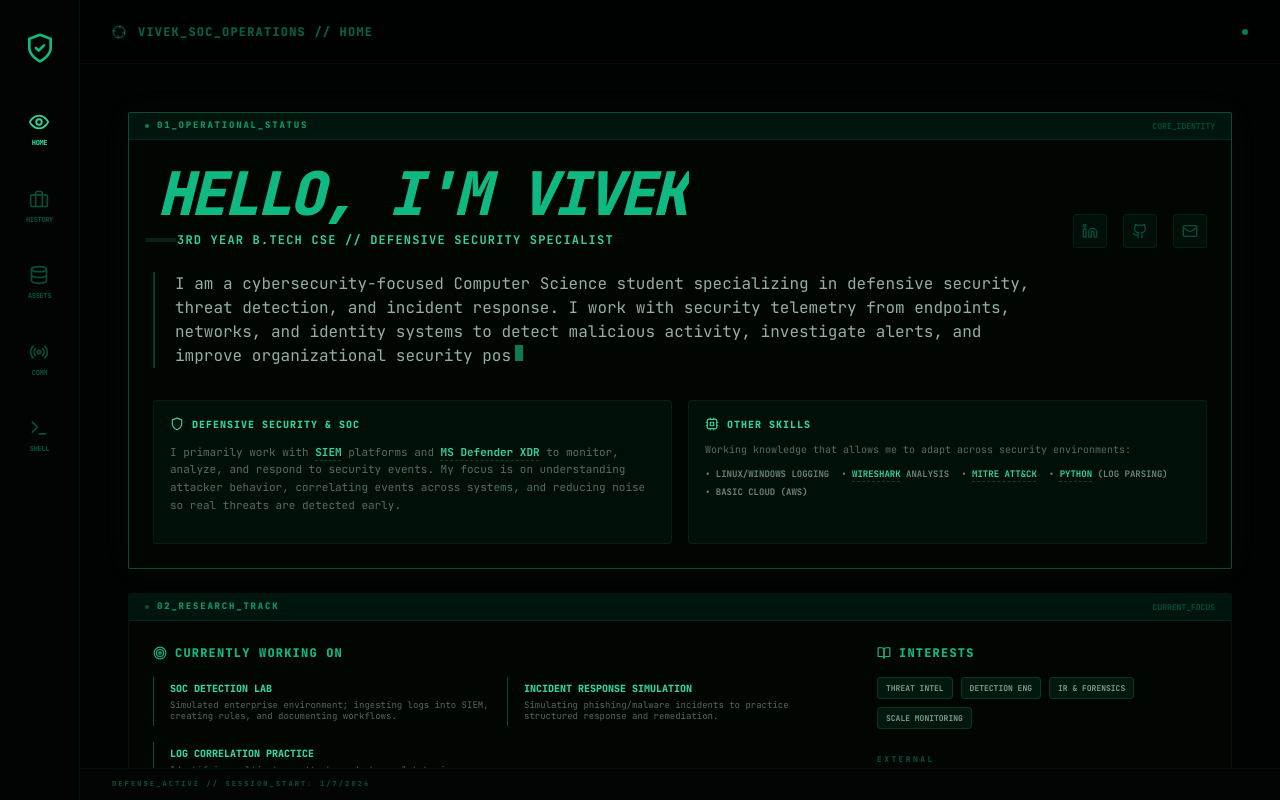
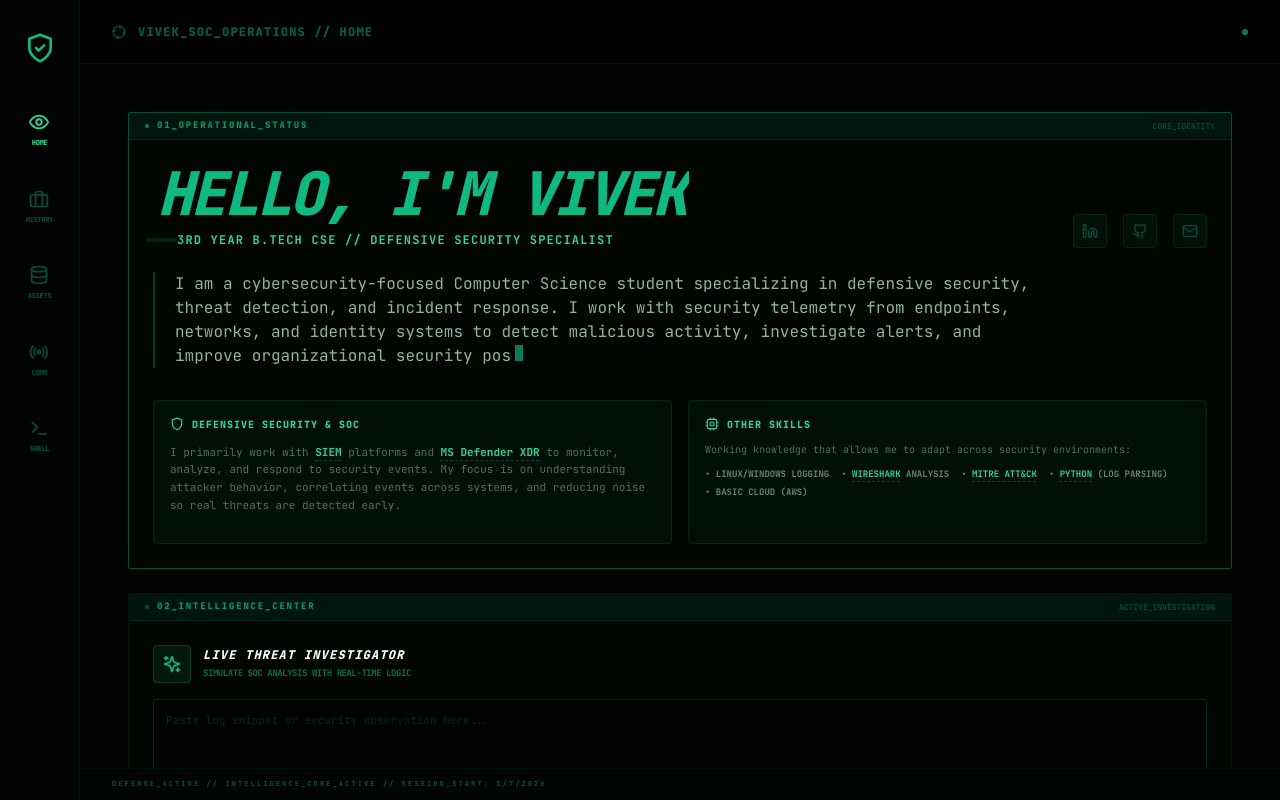
Before and after one commit to vivek-the-coder/patelvivek, a React (Vite) app: page / in a window 1280 px wide. Built offline with nearby package versions, Linux system fonts and the light colour scheme.

Commit message:
Update App.jsx

```diff
--- a/src/App.jsx
+++ b/src/App.jsx
@@ -23,8 +23,41 @@ import {
   Activity,
   Shield,
   BookOpen,
-  Satellite
+  Satellite,
+  Sparkles,
+  Zap,
+  AlertTriangle
 } from 'lucide-react';
+
+// --- API Utilities ---
+const apiKey = ""; // Environment handles this
+
+const callGemini = async (prompt, systemInstruction = "") => {
+  const url = `https://generativelanguage.googleapis.com/v1beta/models/gemini-2.5-flash-preview-09-2025:generateContent?key=${apiKey}`;
+
+  const payload = {
+    contents: [{ parts: [{ text: prompt }] }],
+    systemInstruction: systemInstruction ? { parts: [{ text: systemInstruction }] } : undefined
+  };
+
+  let delay = 1000;
+  for (let i = 0; i < 5; i++) {
+    try {
+      const response = await fetch(url, {
+        method: 'POST',
+        headers: { 'Content-Type': 'application/json' },
+        body: JSON.stringify(payload)
+      });
+      if (!response.ok) throw new Error('API Error');
+      const data = await response.json();
+      return data.candidates?.[0]?.content?.parts?.[0]?.text || "No response received.";
+    } catch (err) {
+      if (i === 4) throw err;
+      await new Promise(r => setTimeout(r, delay));
+      delay *= 2;
+    }
+  }
+};
 
 // --- Typewriter Hook ---
 const useTypewriter = (text, speed = 15, delay = 0) => {
@@ -54,7 +87,7 @@ const useTypewriter = (text, speed = 15, delay = 0) => {
   return { displayedText, isComplete };
 };
 
-// --- Text Scramble Hook (Hover effect) ---
+// --- Text Scramble Hook ---
 const useScramble = (text, active = true, speed = 40) => {
   const [display, setDisplay] = useState(text);
   const chars = '!<>-_\\/[]{}—=+*^?#________';
@@ -191,6 +224,7 @@ const KaliTerminal = ({ onClose }) => {
 
   Status: \x1b[38;5;46mLISTENING_ON_ALL_INTERFACES\x1b[0m
   Type 'help' for operational commands.
+  Type '✨ ask <question>' to query the Security Intelligence.
   `;
 
   useEffect(() => {
@@ -207,9 +241,18 @@ const KaliTerminal = ({ onClose }) => {
     setHistory(prev => [...prev, `\n\x1b[38;5;46m➜\x1b[0m \x1b[1m/root\x1b[0m $ ${cmd}`]);
     setIsProcessing(true);
 
+    if (cleanCmd.startsWith('ask ') || cleanCmd.startsWith('✨')) {
+      const query = cleanCmd.replace(/^ask |^✨/, '').trim();
+      try {
+        const response = await callGemini(query, "You are a helpful cybersecurity SOC analyst terminal assistant. Provide concise, technical answers suitable for a terminal output.");
+        setHistory(prev => [...prev, `\n\x1b[38;5;46m[INTELLIGENCE_CORE]:\x1b[0m\n${response}`]);
+      } catch (err) {
+        setHistory(prev => [...prev, `\x1b[31m[!] Error connecting to intelligence core.\x1b[0m`]);
+      }
+    } else {
       switch (cleanCmd) {
         case 'help':
-        setHistory(prev => [...prev, "DEFENSIVE_TOOLKIT:\n  status     - System health check\n  clear      - Reset buffer"]);
+          setHistory(prev => [...prev, "DEFENSIVE_TOOLKIT:\n  status     - System health check\n  clear      - Reset buffer\n  ask <txt>  - ✨ AI Security Assistant"]);
           break;
         case 'status':
           setHistory(prev => [...prev, "SYSTEM_UPTIME: 14h 22m\nTELEMETRY_STATUS: CONNECTED\nACTIVE_THREATS: 0"]);
@@ -220,12 +263,13 @@ const KaliTerminal = ({ onClose }) => {
         default:
           setHistory(prev => [...prev, `\x1b[31m[!] Error: Command '${cleanCmd}' not recognized.\x1b[0m`]);
       }
+    }
     setIsProcessing(false);
     setInput("");
   };
 
   return (
-    <div className="fixed bottom-16 sm:bottom-0 left-0 right-0 sm:left-auto sm:right-0 sm:w-[450px] bg-[#020503] border-t-2 border-emerald-900/50 h-[40vh] sm:h-[400px] flex flex-col font-mono text-[11px] z-[150] shadow-[0_-20px_50px_rgba(0,0,0,0.8)] animate-slide-up overflow-hidden">
+    <div className="fixed bottom-16 sm:bottom-0 left-0 right-0 sm:left-auto sm:right-0 sm:w-[500px] bg-[#020503] border-t-2 border-emerald-900/50 h-[50vh] sm:h-[450px] flex flex-col font-mono text-[11px] z-[150] shadow-[0_-20px_50px_rgba(0,0,0,0.8)] animate-slide-up overflow-hidden">
       <div className="px-4 py-2 bg-[#051109] border-b border-emerald-500/10 flex justify-between items-center">
         <div className="flex items-center gap-4">
            <div className="flex gap-1.5">
@@ -265,6 +309,7 @@ const KaliTerminal = ({ onClose }) => {
               />
             </div>
           )}
+          {isProcessing && <div className="text-emerald-500 animate-pulse mt-2">PROCESSING_REQUEST...</div>}
         </div>
       </div>
     </div>
@@ -284,6 +329,63 @@ const WindowFrame = ({ title, children, active, subtitle }) => (
     <div className="relative flex-1 p-4 sm:p-6 overflow-visible">{children}</div>
   </div>
 );
+
+const ThreatAnalyzer = () => {
+  const [logInput, setLogInput] = useState("");
+  const [analysis, setAnalysis] = useState("");
+  const [loading, setLoading] = useState(false);
+
+  const analyzeThreat = async () => {
+    if (!logInput.trim()) return;
+    setLoading(true);
+    setAnalysis("");
+    try {
+      const response = await callGemini(
+        logInput,
+        "You are an expert SOC Level 2 Analyst. The user will provide a log snippet or a description of a security event. Analyze it technically: identify potential tactics/techniques (referencing MITRE ATT&CK if possible), assess risk level (Low/Medium/High/Critical), and provide 3 clear remediation steps. Keep formatting clean and use bullet points."
+      );
+      setAnalysis(response);
+    } catch (err) {
+      setAnalysis("Error: Failed to connect to Analysis Engine. Please try again.");
+    }
+    setLoading(false);
+  };
+
+  return (
+    <div className="space-y-4">
+      <div className="relative">
+        <textarea
+          value={logInput}
+          onChange={(e) => setLogInput(e.target.value)}
+          placeholder="Paste log snippet or security observation here..."
+          className="w-full h-24 bg-[#010302] border border-emerald-900/50 rounded p-3 text-[11px] text-emerald-100 placeholder:text-emerald-900/50 focus:border-emerald-500/50 outline-none resize-none custom-scrollbar"
+        />
+        <div className="absolute bottom-2 right-2 flex items-center gap-2">
+           <button
+             onClick={analyzeThreat}
+             disabled={loading || !logInput}
+             className="flex items-center gap-2 px-3 py-1 bg-emerald-500/10 hover:bg-emerald-500/20 border border-emerald-500/30 rounded text-emerald-500 font-black text-[9px] uppercase tracking-widest disabled:opacity-30 transition-all"
+           >
+             {loading ? <Zap size={12} className="animate-spin" /> : <Sparkles size={12} />}
+             ✨ Run Analysis
+           </button>
+        </div>
+      </div>
+
+      {(analysis || loading) && (
+        <div className="p-4 bg-emerald-500/5 border border-emerald-500/20 rounded animate-reveal">
+          <div className="flex items-center gap-2 mb-3 border-b border-emerald-500/10 pb-2">
+            <AlertTriangle size={14} className="text-emerald-500" />
+            <span className="text-[10px] font-black uppercase text-emerald-500 tracking-widest">Analysis_Report</span>
+          </div>
+          <div className="text-[11px] text-emerald-100/70 whitespace-pre-wrap leading-relaxed">
+            {analysis || "INITIALIZING THREAT_ENGINE..."}
+          </div>
+        </div>
+      )}
+    </div>
+  );
+};
 
 const Overview = () => {
   const bio = "I am a cybersecurity-focused Computer Science student specializing in defensive security, threat detection, and incident response. I work with security telemetry from endpoints, networks, and identity systems to detect malicious activity, investigate alerts, and improve organizational security posture. My work is centered around SOC operations, not offensive hacking.";
@@ -347,7 +449,22 @@ const Overview = () => {
         </div>
       </WindowFrame>
 
-      <WindowFrame title="02_RESEARCH_TRACK" subtitle="Current_Focus">
+      <WindowFrame title="02_INTELLIGENCE_CENTER" active={false} subtitle="Active_Investigation">
+         <div className="space-y-4">
+            <div className="flex items-center gap-3">
+              <div className="p-2 bg-emerald-500/10 rounded border border-emerald-500/20">
+                <Sparkles size={20} className="text-emerald-500" />
+              </div>
+              <div>
+                <h3 className="text-xs font-black text-white uppercase tracking-widest italic">Live Threat Investigator</h3>
+                <p className="text-[9px] text-emerald-500/60 font-bold uppercase tracking-tighter mt-1">Simulate SOC analysis with real-time logic</p>
+              </div>
+            </div>
+            <ThreatAnalyzer />
+         </div>
+      </WindowFrame>
+
+      <WindowFrame title="03_RESEARCH_TRACK" subtitle="Current_Focus">
         <div className="grid grid-cols-1 md:grid-cols-3 gap-8">
           <div className="md:col-span-2 space-y-6">
             <div className="space-y-4">
@@ -378,17 +495,6 @@ const Overview = () => {
                 {["Threat Intel", "Detection Eng", "IR & Forensics", "Scale Monitoring"].map(interest => (
                   <span key={interest} className="text-[8px] bg-emerald-500/10 border border-emerald-500/20 px-2 py-1 rounded text-emerald-100/60 font-bold uppercase hover:border-emerald-500/40 transition-colors">{interest}</span>
                 ))}
-              </div>
-              <div className="pt-2">
-                <div className="text-[8px] text-emerald-900 font-black uppercase tracking-[0.3em] mb-2 border-b border-emerald-900/20 pb-1">External</div>
-                <div className="flex flex-col gap-2">
-                  <div className="flex items-center gap-2 text-[9px] text-emerald-100/30">
-                    <Satellite size={12} className="text-emerald-900" /> Space Science
-                  </div>
-                  <div className="flex items-center gap-2 text-[9px] text-emerald-100/30">
-                    <Globe size={12} className="text-emerald-900" /> Geography
-                  </div>
-                </div>
               </div>
             </div>
           </div>
@@ -430,16 +536,6 @@ const Experience = () => {
         "Performed packet analysis using Wireshark.",
         "Studied system logging, authentication mechanisms, and access control models.",
         "Built basic Linux and Windows lab environments for security experimentation."
-      ]
-    },
-    {
-      year: "2023",
-      title: "Independent Learning — Cybersecurity Foundations",
-      desc: [
-        "Self-studied core cybersecurity concepts: networking, Linux, security basics, and threat models.",
-        "Learned fundamentals of logs, telemetry, and system monitoring.",
-        "Followed public breach reports and incident analyses to understand real-world attacks.",
-        "Practiced basic scripting and automation to support security tasks."
       ]
     }
   ];
@@ -495,14 +591,6 @@ const Inventory = () => {
       focus: "Log correlation & investigation",
       desc: "Scripts to parse and correlate logs across multiple sources to identify multi-stage attack behavior and anomalies.",
       tools: ["Python", "Wazuh", "ELK"]
-    },
-    {
-      id: "INV-004",
-      name: "Threat Intel Tracker",
-      type: "Mini Tool",
-      focus: "Threat intelligence",
-      desc: "A small system to track indicators of compromise and correlate them with detection alerts.",
-      tools: ["VirusTotal", "AbuseIPDB"]
     }
   ];
 
@@ -681,7 +769,7 @@ const App = () => {
         {showTerminal && <KaliTerminal onClose={() => setShowTerminal(false)} />}
 
         <footer className="hidden sm:flex h-8 border-t border-emerald-900/10 bg-[#020503] items-center px-8 text-[7px] font-black text-emerald-900 uppercase tracking-[0.3em] shrink-0">
-          DEFENSE_ACTIVE // SESSION_START: {new Date().toLocaleDateString()}
+          DEFENSE_ACTIVE // INTELLIGENCE_CORE_ACTIVE // SESSION_START: {new Date().toLocaleDateString()}
         </footer>
 
         {/* Mobile Navigation Bar */}
@@ -714,8 +802,8 @@ const App = () => {
         html, body {
           height: 100%;
           width: 100%;
-          overflow: hidden; /* Prevent body from scrolling while nested container handles it */
-          position: fixed; /* Common trick to prevent iOS bounce scroll on body */
+          overflow: hidden;
+          position: fixed;
         }
 
         .custom-scrollbar::-webkit-scrollbar { width: 4px; }
@@ -761,7 +849,6 @@ const App = () => {
           scroll-behavior: smooth;
         }
 
-        /* Fix for mobile touch momentum */
         .touch-pan-y {
           touch-action: pan-y;
           -webkit-overflow-scrolling: touch;
```
Lines whose indentation alone changed are shown as unchanged.
